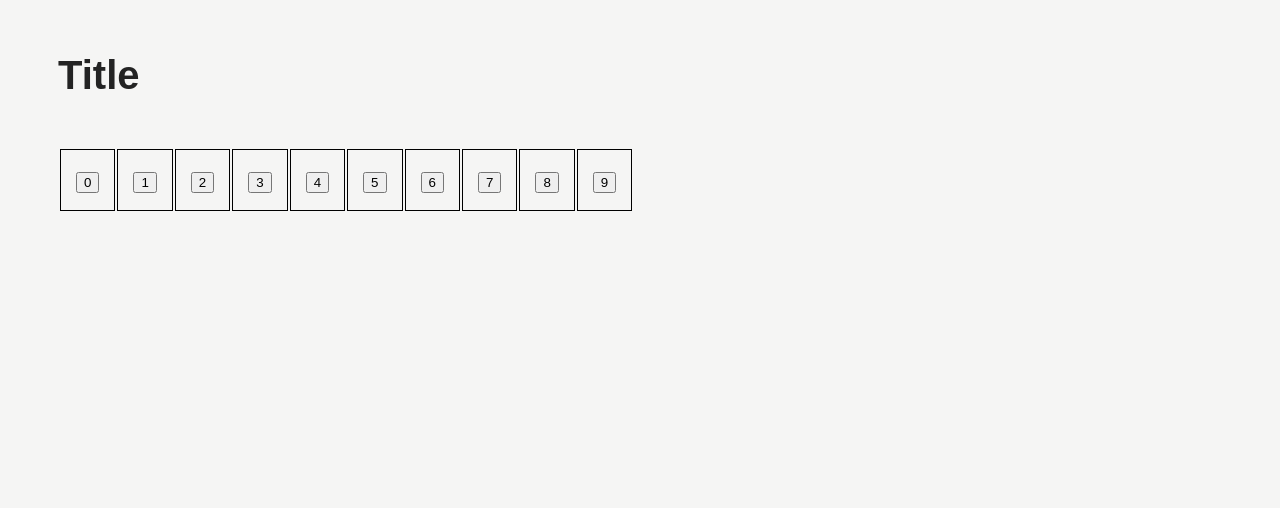
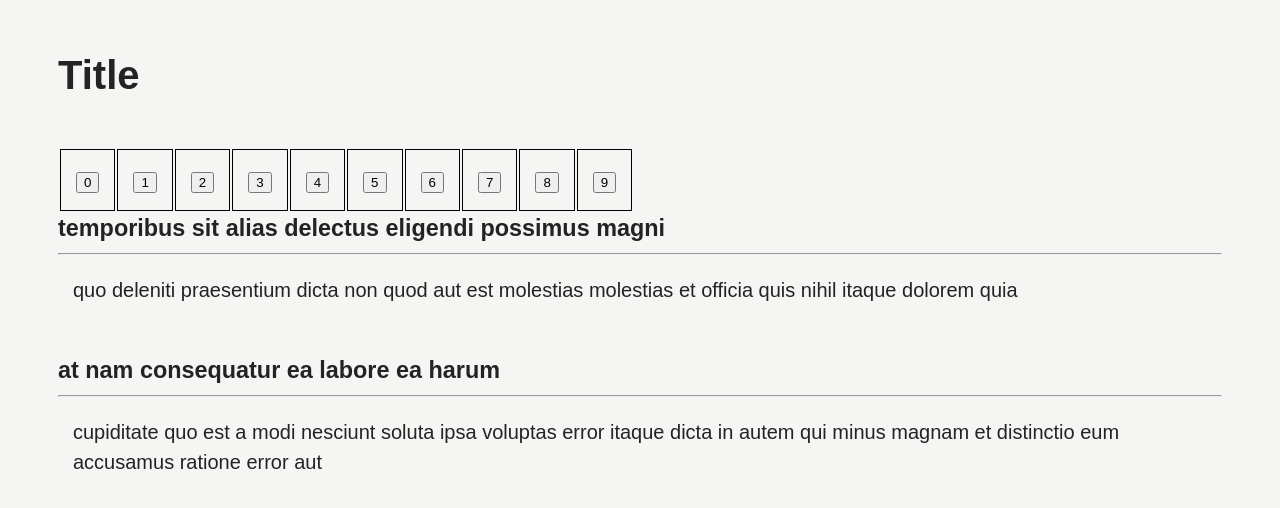
Before and after one commit to mllrjo/SBA318, a plain HTML site: page index.html in a window 1280 px wide. Drawn offline with Linux system fonts and the light colour scheme.

Commit message:
fragment code template added

```diff
--- a/app.js
+++ b/app.js
@@ -18,7 +18,7 @@ for (let r = 0; r < rows; r++) {
     td.append(but);
     if (r === 1) {
       but.style.borderRadius = "20px";
-      // but.style.hover;
+      but.style.hover;
       but.style.backgroundColor = "red";
     }
 
@@ -28,3 +28,59 @@ for (let r = 0; r < rows; r++) {
 }
 
 app.appendChild(table);
+
+// Three digit entry fragment
+//function createPost(title, content){
+//  const three_digit_input = document.createDocumentFragment();
+//  const panel = frag.appendChild(document.createElement("myPanel"));
+//  const color_button = document.createElement("color_button");
+//  panel.appendChild("color_button");
+//  color_button.style.borderRadius = "20px";
+//  color_button.style.hover;
+//  color_button.style.backgroundColor = "red";
+//}
+
+// Use fragments
+const frag_app = document.getElementById("app");
+
+// A builder function to make the created DOM structures consistent.
+function createPost(title, content) {
+  // Creating a DocumentFragment
+  const frag = document.createDocumentFragment();
+
+  const heading = frag.appendChild(document.createElement("h3"));
+  heading.textContent = title;
+  heading.style.margin = "0px";
+
+  frag.appendChild(document.createElement("hr"));
+
+  const div = frag.appendChild(document.createElement("div"));
+  div.style.padding = "0px 15px";
+  div.style.marginBottom = "50px";
+
+  div.appendChild(document.createElement("p")).innerHTML = content;
+
+  return frag;
+}
+
+
+(async () => {
+  const posts =
+  [{
+    "userId": 10,
+    "id": 99,
+    "title": "temporibus sit alias delectus eligendi possimus magni",
+    "body": "quo deleniti praesentium dicta non quod\naut est molestias\nmolestias et officia quis nihil\nitaque dolorem quia"
+  },
+  {
+    "userId": 10,
+    "id": 100,
+    "title": "at nam consequatur ea labore ea harum",
+    "body": "cupiditate quo est a modi nesciunt soluta\nipsa voluptas error itaque dicta in\nautem qui minus magnam et distinctio eum\naccusamus ratione error aut"
+  }]
+
+
+  posts.forEach((post) => {
+    app.appendChild(createPost(post.title, post.body));
+  });
+})();
--- a/index.html
+++ b/index.html
@@ -18,12 +18,7 @@ The rate of emergence will be set dynamically so as to modulate how challenging
 and the time it takes the player to recognize the image - and if recognized
 correctly - will be recorded.
 
-I doubt it has any scientific value, but what matters is whether
-or not it is fun, and I can't guess that in advance.
-It is not obvious how to do it because of brightness considerations,
-but that will have to be left for the future.
-
-To start, we set up the numeral selection pad, generated dynamically for no good reason.
+To start, we set up the numeral selection pad.
 We set up a pad to enter source and target RGB levels, and transition time.
 That's two (R,G,B) values, where 0 <= R, G, B <= 255.
 Really ought to be projected onto a sphere with radius brightness, but never mind.
@@ -32,13 +27,21 @@ Click on "start" button to start each round.
 -->
 
     <h1>Title</h1>
+    <main>
+    <div class="Container">
+
+    </div>
+
     <div>
     </div>
 
     <br />
 
-    <div id="app"></div>
+    <div id="app">
 
+    </div>
+
+    </main>
     <script src="app.js" async defer></script>
   </body>
 </html>
--- a/style.css
+++ b/style.css
@@ -18,3 +18,7 @@ td {
   border: 1px solid black;
   padding: 15px;
 }
+
+.myPanel {
+
+}
```
Also changed, not shown: FragmentExample.js (added, +53 -0 lines).
